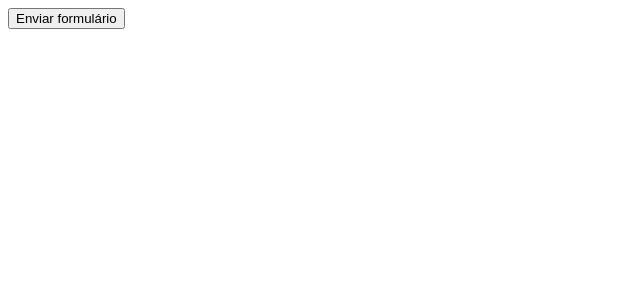
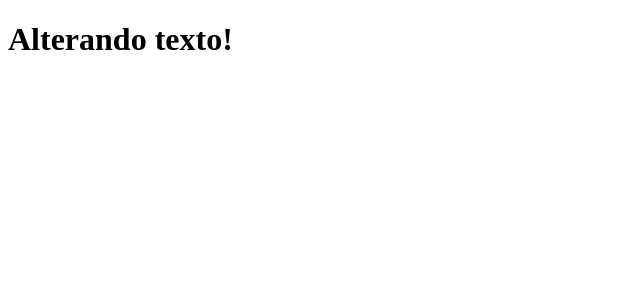
Before and after one commit to ItamarJuniorDEV/vue-studies, a Vue app: page / in a window 1280 px wide. Shown: the top 300 px of the page, without its empty margins (0-640 px from the left). Built offline with nearby package versions, Linux system fonts and the light colour scheme.

Commit message:
feat: Lifecycle.

```diff
--- a/src/App.vue
+++ b/src/App.vue
@@ -9,10 +9,11 @@
 // import Exemplo06 from './componentes/Exemplo06Classe.vue';
 // import Exemplo07 from './componentes/Exemplo07Clique.vue';
 // import Exemplo08 from './componentes/Exemplo08Teclado.vue';
-import Exemplo09 from './componentes/Exemplo09Enviar.vue';
+// import Exemplo09 from './componentes/Exemplo09Enviar.vue';
+import Exemplo10 from './componentes/Exemplo10Lifecycle.vue';
 </script>
 
 <!-- HTML -->
 <template>
-  <Exemplo09 />
+  <Exemplo10 />
 </template>
--- a/src/componentes/Exemplo09Enviar.vue
+++ b/src/componentes/Exemplo09Enviar.vue
@@ -5,7 +5,7 @@
 function validaFormulario(event) {
   alert('Formulário enviado!');
 
-// Com o preventDefault(), o redirecionamento não será validado
+  // Com o preventDefault(), o redirecionamento não será validado
   event.preventDefault();
 }
 
--- /dev/null
+++ b/src/componentes/Exemplo10Lifecycle.vue
@@ -0,0 +1,32 @@
+<!--
+  São ações que podem acontecer em três etapas de um componente:
+
+- Antes da criação;
+- Durante a criação;
+- Após a criação.
+
+-->
+
+<!-- SCRIPT-->
+<script setup>
+// Importações
+import { ref, onMounted } from 'vue';
+
+// Variável de texto
+let texto = ref('Hello World!');
+
+// Lifecycle onMounted
+onMounted(() => {
+  // É executado depois de um certo período
+  setTimeout(() => {
+    texto.value = 'Alterando texto!';
+    // Vai exibir em 3000ms
+  }, 3000);
+});
+
+</script>
+
+<!-- HTML -->
+<template>
+  <h1>{{ texto }}</h1>
+</template>
```
